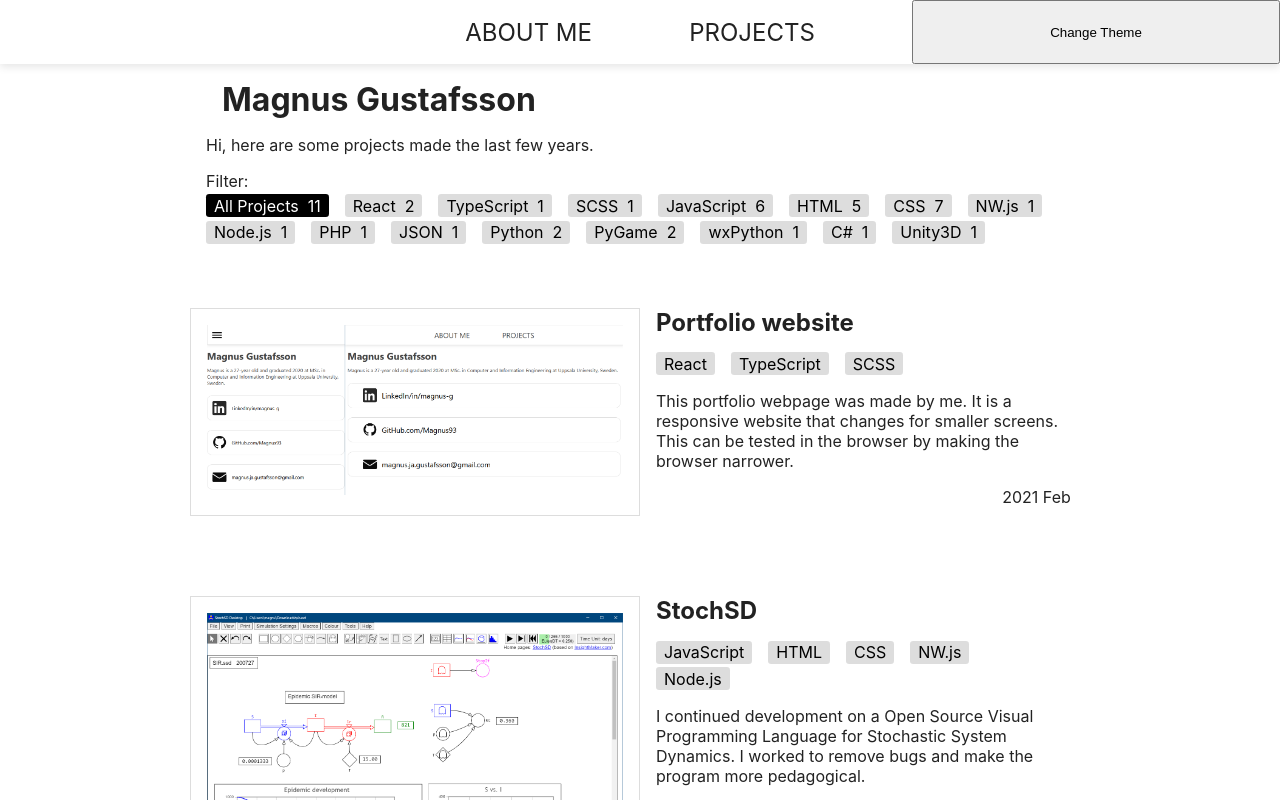
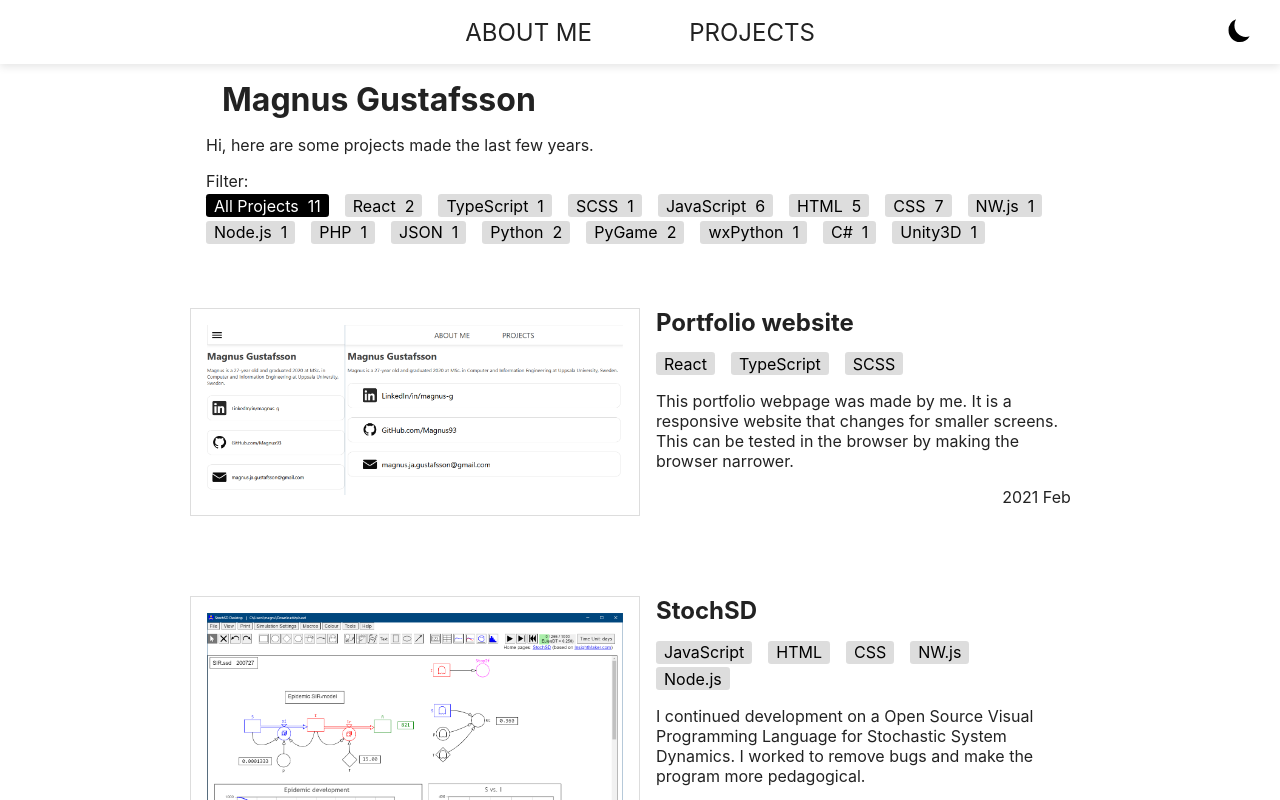
Before and after one commit to Magnus93/magnus-g-ts, a React app: page / in a window 1280 px wide. Shown: the top 800 px of the page. Built offline with nearby package versions, Linux system fonts and the light colour scheme.

Commit message:
Add icon for theme button

```diff
--- a/src/App.scss
+++ b/src/App.scss
@@ -30,6 +30,25 @@ body {
   color: var(--clr-text-soft);
   min-height: 100vh;
 }
+
+@function inverts($value) {
+  @return #{ "invert(" + $value + ")" };
+}
+
+.theme-toogle {
+  position: absolute;
+  right: 0;
+  height: 100%;
+  width: 6em;
+  border: none;
+  background-color: transparent;
+  outline: none;
+  img {
+    height: 2em;
+    filter: inverts(var(--invert-svg));
+  }
+}
+
 p {
   color: var(--clr-text-soft);
 }
--- a/src/App.tsx
+++ b/src/App.tsx
@@ -1,8 +1,10 @@
 import React from "react";
 import "./App.scss";
-import { BrowserRouter, Switch, Route } from 'react-router-dom';
-import ProjectsPage from './components/ProjectsPage';
+import { BrowserRouter, Switch, Route } from "react-router-dom";
+import ProjectsPage from "./components/ProjectsPage";
 import AboutPage from "./components/AboutPage";
+import darkmodeIcon from "./public/img/darkmode-icon.svg";
+import lightmodeIcon from "./public/img/lightmode-icon.svg";
 
 class App extends React.Component<{}, {theme: string}> {
   constructor(props : any) {
@@ -36,7 +38,9 @@ class App extends React.Component<{}, {theme: string}> {
               <li><a href="/projects">Projects</a></li>
             </ul>
           </nav>
-          <button onClick={this.toogleTheme.bind(this)}>Change Theme</button>
+          <button className="theme-toogle" onClick={this.toogleTheme.bind(this)}>
+            <img src={this.state.theme === "light" ? darkmodeIcon : lightmodeIcon}/>
+          </button>
         </div>
         <div>
           <BrowserRouter>
```
Also changed, not shown: src/public/img/darkmode-icon.svg (added), src/public/img/lightmode-icon.svg (added).
